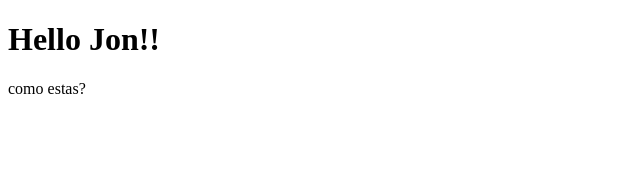
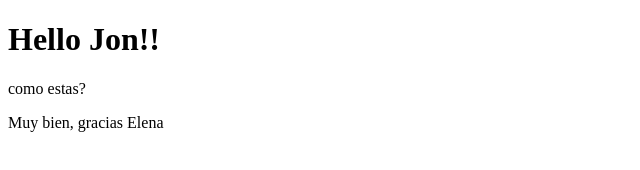
Before and after one commit to ElenaAncaIrimia/hello-Jon, a plain HTML site: page index.html in a window 1280 px wide. Shown: the whole page, without its empty margins (0-640 px from the left). Drawn offline with Linux system fonts and the light colour scheme.

Commit message:
guardado

```diff
--- a/index.html
+++ b/index.html
@@ -8,5 +8,6 @@
 <body>
     <h1> Hello Jon!!</h1>
     <p> como estas?</p>
+    <p> Muy bien, gracias Elena</p>
 </body>
 </html>
```
